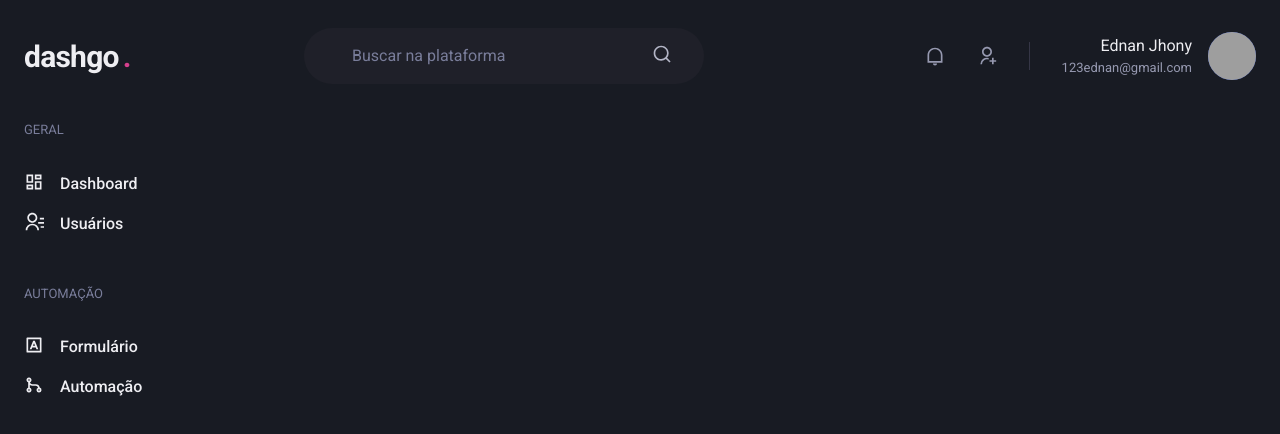
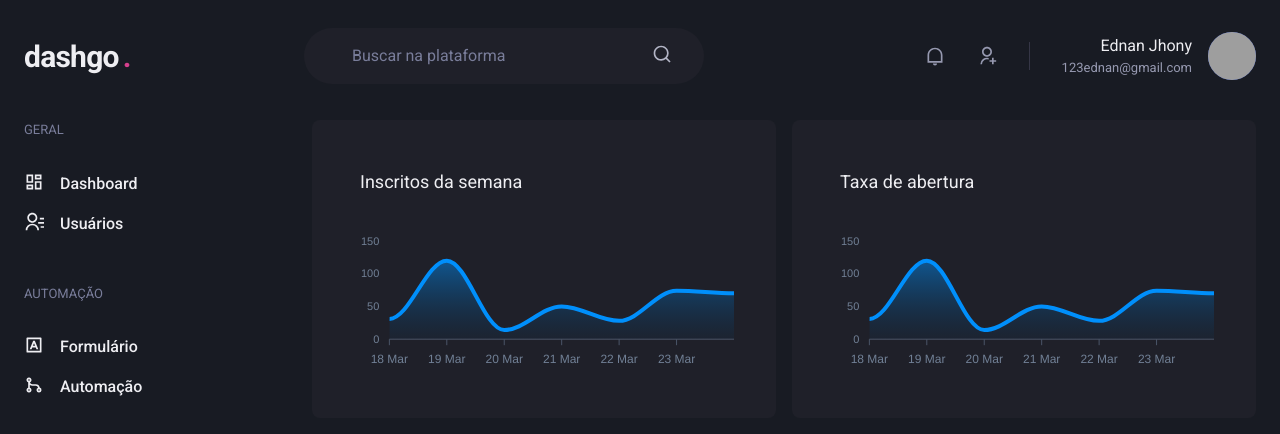
Before and after one commit to ednanjhony/dashgo, a Next.js app: page /dashboard in a window 1280 px wide. Shown: the top 434 px of the page. Built offline with nearby package versions, Linux system fonts and the light colour scheme; grey boxes are pictures that could not be loaded.

Commit message:
Added Graphics with react-apexcharts

```diff
--- a/package.json
+++ b/package.json
@@ -12,9 +12,11 @@
     "@chakra-ui/react": "^1.5.0",
     "@emotion/react": "^11.1.5",
     "@emotion/styled": "^11.1.5",
+    "apexcharts": "^3.26.0",
     "framer-motion": "^4.1.3",
     "next": "10.1.3",
     "react": "17.0.2",
+    "react-apexcharts": "^1.3.7",
     "react-dom": "17.0.2",
     "react-icons": "^4.2.0"
   },
--- a/src/pages/dashboard.tsx
+++ b/src/pages/dashboard.tsx
@@ -1,6 +1,65 @@
-import { Flex } from '@chakra-ui/react'
-import { Header } from "../components/Header";
+import { Flex, SimpleGrid, Box, Text, theme } from '@chakra-ui/react'
+import dynamic from 'next/dynamic';
+import { Header } from '../components/Header';
 import { Sidebar } from '../components/Sidebar';
+
+const Chart = dynamic(() => import('react-apexcharts'), {
+	ssr: false,
+})
+
+const options = {
+	chart: {
+		toolbar: {
+			show: false,
+		},
+		zoom: {
+			enabled: false,
+		},
+		foreColor: theme.colors.gray[500],
+	},
+	grid: {
+		show: false,
+	},
+	dataLabels: {
+		enabled: false,
+	},
+	tooltip: {
+		enabled: false,
+	},
+	xaxis: {
+		type: 'datetime',
+		axisBorder: {
+			color: theme.colors.gray[600]
+		},
+		axisTicks: {
+			color: theme.colors.gray[600]
+		},
+		categories: [
+			'2021-03-18T00:00.000Z',
+			'2021-03-19T00:00.000Z',
+			'2021-03-20T00:00.000Z',
+			'2021-03-21T00:00.000Z',
+			'2021-03-22T00:00.000Z',
+			'2021-03-23T00:00.000Z',
+			'2021-03-24T00:00.000Z',
+		],
+	},
+	fill: {
+		opacity: 0.3,
+		type: 'gradient',
+		gradient: {
+			shade: 'dark',
+			opacityFrom: 0.7,
+			opacityTo: 0.3,
+		},
+	},
+};
+
+const series = [
+	{
+		name: 'series1', data: [31, 120, 14, 50, 28, 74, 70]
+	}
+]
 
 export default function Dashboard() {
 	return (
@@ -15,6 +74,35 @@
 				px="6"
 			>
 				<Sidebar />
+				<SimpleGrid flex="1" gap="4" minChildWidth="320px" align="flex-start">
+					<Box
+						p="8"
+						bg="gray.800"
+						borderRadius={8}
+						pb="4"
+					>
+						<Text fontSize="lg" m="4">Inscritos da semana</Text>
+						<Chart
+							options={options}
+							series={series}
+							type="area"
+							height={160}
+						/>
+					</Box>
+					<Box
+						p="8"
+						bg="gray.800"
+						borderRadius={8}
+					>
+						<Text fontSize="lg" m="4">Taxa de abertura</Text>
+						<Chart
+							options={options}
+							series={series}
+							type="area"
+							height={160}
+						/>
+					</Box>
+				</SimpleGrid>
 			</Flex>
 		</Flex>
 	)
```
Also changed, not shown: 1 other file (tests, documents, lock files or other folders).
